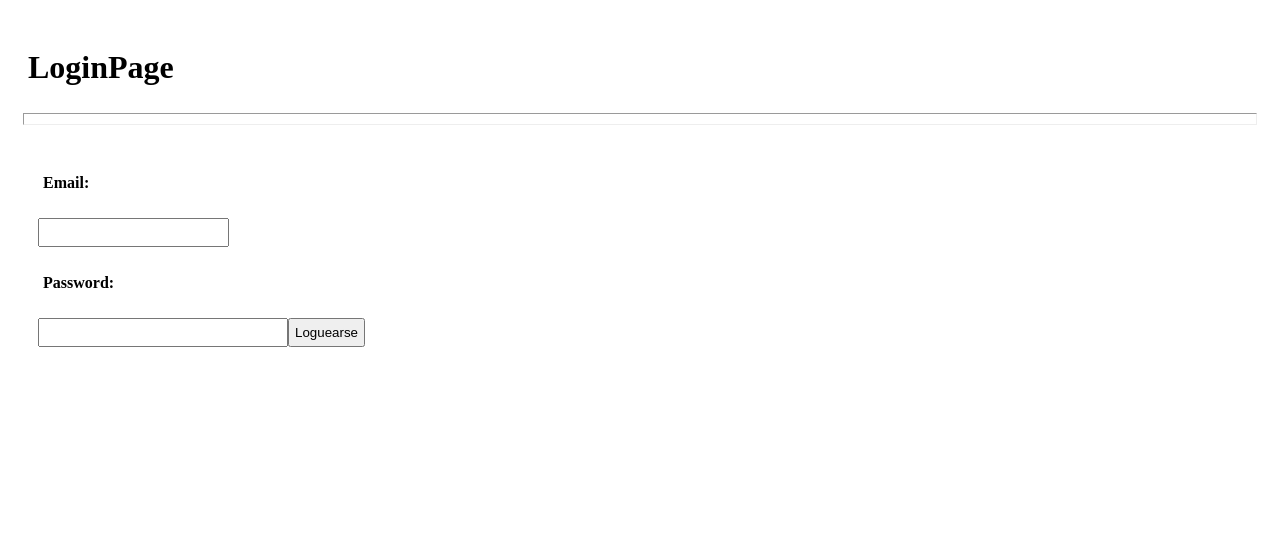
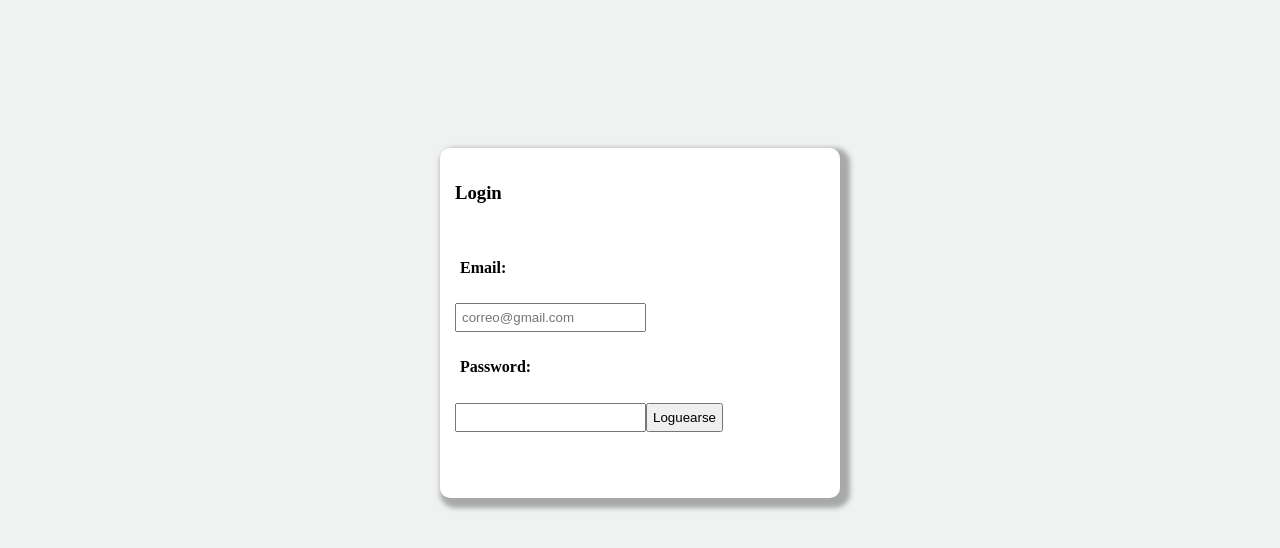
Before and after one commit to JesugG17/todolist-ui, a React app: page /auth/login in a window 1280 px wide. Shown: the top 548 px of the page. Built offline with nearby package versions, Linux system fonts and the light colour scheme; the HTML template or start-up script is replaced by a standard one.

Commit message:
arreglado problema con la ruta publica

```diff
--- a/src/auth/context/AuthProvider.jsx
+++ b/src/auth/context/AuthProvider.jsx
@@ -2,13 +2,24 @@ import { useReducer } from 'react';
 import { AuthContext, authReducer, types } from './';
 import axios from 'axios';
 
+const init = () => {
+
+  const user = JSON.parse(localStorage.getItem('user'));
+
+  return {
+    logged: !!user,
+    user
+  }
+
+}
+
 export const AuthProvider = ({ children }) => {
 
-    const [authState, dispatch] = useReducer(authReducer, {logged: false});
+    const [authState, dispatch] = useReducer(authReducer, {logged: false}, init);
     const axiosInstance = axios.create({
       baseURL: 'http://localhost:8080/v2/api/',
       timeout: 5000
-    })
+    });
 
     const login = async(correo, password) => {
 
@@ -27,7 +38,7 @@ export const AuthProvider = ({ children }) => {
             payload: data
         };
 
-        localStorage.setItem('token', data.token);
+        localStorage.setItem('user', JSON.stringify(data));
 
         dispatch(action);
     }
--- a/src/auth/pages/LoginPage.jsx
+++ b/src/auth/pages/LoginPage.jsx
@@ -1,7 +1,7 @@
-import React from 'react'
-import { useForm } from '../../hooks/useForm'
 import { useNavigate } from 'react-router';
 import { useContext } from 'react';
+
+import { useForm } from '../../hooks/useForm'
 import { AuthContext } from '../context';
 
 
@@ -21,23 +21,22 @@ export const LoginPage = () => {
     onResetForm();
     navigate('/todos', {
       replace: true
-    })
+    });
   }
 
+  return (
+    <div className='auth_container'>
 
-  return (
-    <>
-        <h1 className='text-center'>LoginPage</h1>
-        <hr className='mb-5'/>
-
-        <div className='login-container'>
-          <div className='d-flex flex-column align-items-center'>
+        <div className='card_auth'>
+          <div className='inputs_container'>
+            <h3 className='text-center border-bottom mb-2'>Login</h3>
             <form onSubmit={handleLogIn}>
                 <h4>Email:</h4>
                 <input
                   className='form-control'
                   type="email"
                   name='correo'
+                  placeholder='correo@gmail.com'
                   value={ correo }
                   onChange={onInputChange}
                 />
@@ -61,6 +60,6 @@ export const LoginPage = () => {
           </div>
         </div>
 
-    </>
+    </div>
   )
 }
--- a/src/index.css
+++ b/src/index.css
@@ -3,19 +3,27 @@
   padding: 5px;
 }
 
-.list-container {
-  border: 1px solid black;
+body {
+  background-color: rgba(231, 235, 235, 0.605);
 }
 
-button {
-  margin-right: 10px;
+.auth_container {
+  display: flex;
+  height: calc(100vh - 200px);
+  flex-direction: column;
+  justify-content: center;
+  align-items: center;
 }
 
-.button-container {
-  display: flex;
+.card_auth {
+  background-color: white;
+  border-radius: 10px;
+  width: 400px;
+  height: 350px;
+  box-shadow: 5px 5px 5px 5px rgba(0, 0, 0, 0.3);
 }
 
-
-.input {
-  width: 250px;
+.inputs_container {
+  display: flex;
+  flex-direction: column;
 }
--- a/src/router/AppRouter.jsx
+++ b/src/router/AppRouter.jsx
@@ -1,4 +1,4 @@
-import { Route, Routes } from 'react-router';
+import { Navigate, Route, Routes } from 'react-router';
 import { AuthProvider, AuthRoutes } from '../auth';
 import { TodosRoutes } from '../todos';
 import { PublicRoutes } from './PublicRoutes';
@@ -21,7 +21,9 @@ export const AppRouter = () => {
               <TodosRoutes />
             </PrivateRoutes>
           } />
+          <Route path='/*' element={<Navigate to='/auth/login'/>}/>
         </Routes>
+
 
     </AuthProvider>
   )
--- a/src/todos/components/TodoApp.jsx
+++ b/src/todos/components/TodoApp.jsx
@@ -7,6 +7,7 @@ import { AuthContext } from '../../auth';
 export const TodoApp = () => {
 
     const { user } = useContext(AuthContext);
+    console.log(user);
     const { todos,
             addTodosFirstTime,
             handleAddTodo,
@@ -14,7 +15,7 @@ export const TodoApp = () => {
 
     useEffect(() => {
         addTodosFirstTime();
-    },[]);
+    },[user.token]);
 
   return (
     <>
--- a/src/todos/routes/TodosRoutes.jsx
+++ b/src/todos/routes/TodosRoutes.jsx
@@ -1,11 +1,12 @@
-import { Navigate, Route, Routes } from "react-router"
-import { TodoApp } from "../components/TodoApp"
+import { Navigate, Route, Routes } from 'react-router';
+import { TodoApp } from '../components/TodoApp';
 
 export const TodosRoutes = () => {
   return (
     <Routes>
-      <Route path="/todos" element={<TodoApp />}/>
-      <Route path="/*" element={<Navigate to='/todos' />} />
+      <Route path="/" element={<TodoApp />}/>
+
+      <Route path="/*" element={<Navigate to='/' />} />
     </Routes>
   )
 }
```
Also changed, not shown: src/router/PublicRoutes.jsx (line endings or trailing spaces).
